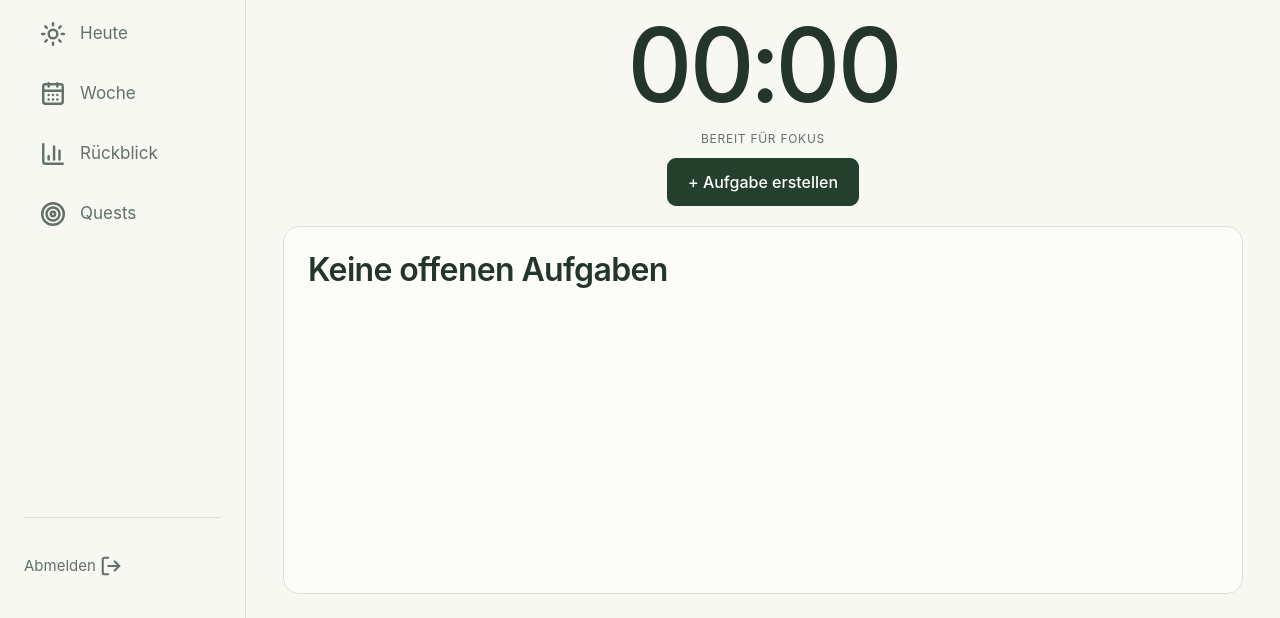
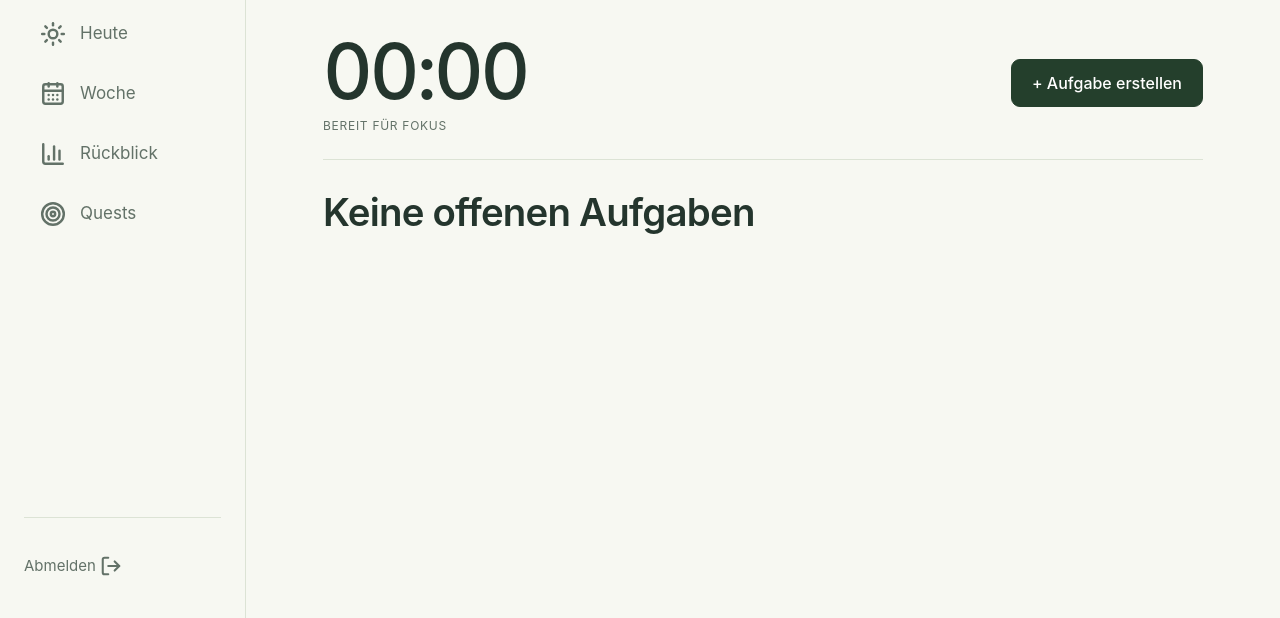
Before and after one commit to andi-0309/opdracht, a Laravel app: page / in a window 1280 px wide. Shown: the part 182-800 px from the top of the page. Run offline with Laravel 12, Linux system fonts and the light colour scheme; the visitor is signed in with stand-in values (Sample User, id 1); data that the repository does not hold is empty; parts of the project's set-up code (start-up, migrations or seed data) failed here and were passed over.

Commit message:
fix: balance focus layout with natural task height and readable typography

```diff
--- a/public/app.css
+++ b/public/app.css
@@ -393,7 +393,7 @@ progress { accent-color: var(--accent); width: 100%; height: 8px; border: none;
 .focus-toolbar { display: flex; align-items: center; justify-content: space-between; gap: 12px; padding: 20px 0 12px; flex-shrink: 0; }
 .focus-toolbar h1 { margin: 0; font-size: 18px; font-weight: 550; letter-spacing: 0; }
 .focus-toolbar .button { white-space: normal; }
-#screen[data-page="focus"] .focus-view { width: min(100%, 960px); flex: 1; min-height: 0; margin: 0 auto; padding: 12px 0 0; display: flex; flex-direction: column; gap: 20px; }
+#screen[data-page="focus"] .focus-view { width: min(100%, 880px); flex: 1; min-height: 0; margin: 0 auto; padding: clamp(12px, 4dvh, 40px) 0 0; display: flex; flex-direction: column; gap: 28px; }
 .focus-clock { flex-shrink: 0; text-align: center; display: grid; justify-items: center; gap: 10px; }
 .timer { font-variant-numeric: tabular-nums; font-size: clamp(64px, 8vw, 112px); font-weight: 450; letter-spacing: -.04em; line-height: 1.05; white-space: nowrap; }
 .timer-label { font-size: 12px; letter-spacing: .06em; color: var(--muted); margin: 0; }
@@ -401,13 +401,19 @@ progress { accent-color: var(--accent); width: 100%; height: 8px; border: none;
 .focus-controls .button { white-space: normal; }
 .focus-choose { flex-shrink: 0; width: min(100%, 540px); margin: 0 auto; font-size: 14px; }
 .focus-choose select { margin-top: 4px; }
-.focus-task { flex: 1; min-height: 0; overflow: auto; scrollbar-gutter: stable; overscroll-behavior: contain; padding: 22px 24px; border: 1px solid var(--line); border-radius: 16px; background: var(--panel); text-align: left; }
+.focus-task { flex: 0 1 auto; min-height: 0; overflow: auto; scrollbar-gutter: stable; overscroll-behavior: contain; padding: 0 8px 16px 0; text-align: left; }
 .focus-task:focus-visible { outline: 3px solid var(--accent); outline-offset: 3px; }
 .focus-task .tag { display: flex; font-size: 14px; margin: 0 0 10px; }
-.focus-task h2 { font-size: clamp(24px, 2.5vw, 34px); font-weight: 600; line-height: 1.3; letter-spacing: -.02em; margin: 0 0 18px; overflow-wrap: anywhere; max-width: 36ch; }
-.focus-notes { max-width: 70ch; font-size: 18px; line-height: 1.65; }
+.focus-task h2 { font-size: clamp(28px, 3vw, 42px); font-weight: 600; line-height: 1.3; letter-spacing: -.02em; margin: 0 0 18px; overflow-wrap: anywhere; max-width: 36ch; }
+.focus-notes { max-width: 65ch; font-size: 20px; line-height: 1.7; }
 .focus-notes p { margin-bottom: .8em; }
 .focus-notes li + li { margin-top: .35em; }
+@media (min-width: 1025px) and (min-height: 501px) {
+    .focus-clock { grid-template-columns: auto minmax(0, 1fr); align-items: center; justify-items: start; column-gap: 28px; row-gap: 4px; padding-bottom: 24px; border-bottom: 1px solid var(--line); text-align: left; }
+    .focus-clock .timer { grid-column: 1; grid-row: 1; font-size: clamp(64px, 6vw, 88px); }
+    .focus-clock .timer-label { grid-column: 1; grid-row: 2; }
+    .focus-clock .focus-controls { grid-column: 2; grid-row: 1 / 3; justify-self: end; justify-content: flex-end; }
+}
 .immersive-open .sidebar, .immersive-open .topbar, .immersive-open #pwa-notice { display: none; }
 .immersive-open .app-layout { display: block; }
 .focus-page.immersive-open .app-layout main { padding: max(12px, env(safe-area-inset-top)) max(24px, env(safe-area-inset-right)) max(16px, env(safe-area-inset-bottom)) max(24px, env(safe-area-inset-left)); }
@@ -431,9 +437,9 @@ progress { accent-color: var(--accent); width: 100%; height: 8px; border: none;
     .focus-controls .button { min-height: 44px; padding: 6px 10px; gap: 6px; font-size: 13px; line-height: 1.25; }
     .focus-choose { font-size: 13px; }
     .focus-choose select { min-height: 44px; padding: 6px 10px; margin-top: 2px; font-size: 16px; }
-    .focus-task { padding: 16px; border-radius: 12px; }
-    .focus-task h2 { font-size: 23px; margin-bottom: 12px; }
-    .focus-notes { font-size: 16px; line-height: 1.6; }
+    .focus-task { padding: 8px 4px 12px 0; }
+    .focus-task h2 { font-size: 26px; margin-bottom: 12px; }
+    .focus-notes { font-size: 17px; line-height: 1.6; }
     .focus-page .notice { flex-shrink: 0; font-size: 12px; line-height: 1.3; margin: 4px 0; padding: 6px 8px; max-height: 12dvh; overflow: auto; }
     .focus-page.immersive-open .sidebar { display: none; }
     .focus-page.immersive-open .app-layout main { padding: max(8px, env(safe-area-inset-top)) max(14px, env(safe-area-inset-right)) max(8px, env(safe-area-inset-bottom)) max(14px, env(safe-area-inset-left)); }
@@ -446,5 +452,5 @@ progress { accent-color: var(--accent); width: 100%; height: 8px; border: none;
     .focus-page #screen .focus-view { gap: 6px; }
     .focus-page .focus-choose { display: flex; align-items: center; gap: 8px; width: 100%; }
     .focus-page .focus-choose select { margin: 0; min-width: 0; flex: 1; }
-    .focus-page .focus-task { padding: 12px 16px; }
+    .focus-page .focus-task { padding: 6px 4px 8px 0; }
 }
--- a/public/app.js
+++ b/public/app.js
@@ -619,7 +619,7 @@ function pwaError(error) {
     output.hidden = false;
 }
 if ('serviceWorker' in navigator) {
-    navigator.serviceWorker.register('/sw.js?v=14').then(registration => {
+    navigator.serviceWorker.register('/sw.js?v=15').then(registration => {
         const watch = () => {
             const worker = registration.installing;
             worker?.addEventListener('statechange', () => {
--- a/public/sw.js
+++ b/public/sw.js
@@ -1,7 +1,7 @@
 'use strict';
-const CACHE = 'opdracht-static-v14';
+const CACHE = 'opdracht-static-v15';
 const OFFLINE_URL = '/offline.html?v=5';
-const ASSETS = [OFFLINE_URL, '/icons/ui.svg?v=6', '/app.css?v=14', '/app.js?v=14', '/theme.js?v=6', '/icons/icon.svg?v=5', '/icons/icon-192.png?v=5', '/icons/icon-512.png?v=5', '/icons/apple-touch-icon.png?v=5', '/manifest.webmanifest?v=5'];
+const ASSETS = [OFFLINE_URL, '/icons/ui.svg?v=6', '/app.css?v=15', '/app.js?v=15', '/theme.js?v=6', '/icons/icon.svg?v=5', '/icons/icon-192.png?v=5', '/icons/icon-512.png?v=5', '/icons/apple-touch-icon.png?v=5', '/manifest.webmanifest?v=5'];
 self.addEventListener('install', event => {
     event.waitUntil(caches.open(CACHE).then(cache => cache.addAll(ASSETS.map(url => new Request(url, {cache: 'reload'})))).then(() => self.skipWaiting()));
 });
--- a/resources/views/app.blade.php
+++ b/resources/views/app.blade.php
@@ -10,8 +10,8 @@
     <link rel="icon" href="/icons/icon.svg?v=5" type="image/svg+xml">
     <link rel="apple-touch-icon" href="/icons/apple-touch-icon.png?v=5">
     <script src="/theme.js?v=6"></script>
-    <link rel="stylesheet" href="/app.css?v=14">
-    <script src="/app.js?v=14" defer></script>
+    <link rel="stylesheet" href="/app.css?v=15">
+    <script src="/app.js?v=15" defer></script>
     <title>Opdracht</title>
 </head>
 <body>
--- a/resources/views/login.blade.php
+++ b/resources/views/login.blade.php
@@ -1,6 +1,6 @@
 <!doctype html>
 <html lang="de">
-<head><meta charset="utf-8"><meta name="viewport" content="width=device-width, initial-scale=1, viewport-fit=cover"><meta name="theme-color" content="#f7f8f2"><link rel="manifest" href="/manifest.webmanifest?v=5"><link rel="icon" href="/icons/icon.svg?v=5" type="image/svg+xml"><link rel="apple-touch-icon" href="/icons/apple-touch-icon.png?v=5"><script src="/theme.js?v=6"></script><link rel="stylesheet" href="/app.css?v=14"><title>Anmelden · Opdracht</title></head>
+<head><meta charset="utf-8"><meta name="viewport" content="width=device-width, initial-scale=1, viewport-fit=cover"><meta name="theme-color" content="#f7f8f2"><link rel="manifest" href="/manifest.webmanifest?v=5"><link rel="icon" href="/icons/icon.svg?v=5" type="image/svg+xml"><link rel="apple-touch-icon" href="/icons/apple-touch-icon.png?v=5"><script src="/theme.js?v=6"></script><link rel="stylesheet" href="/app.css?v=15"><title>Anmelden · Opdracht</title></head>
 <body class="login-body"><main class="login-wrap"><a class="brand" href="/"><span class="brand-mark">o</span>opdracht<span class="brand-dot">.</span></a><div class="login-card"><h1>Anmelden</h1>
 @if(session('status'))<p class="notice">{{ session('status') }}</p>@endif
 @if($errors->any())<p class="form-error" role="alert">{{ $errors->first() }}</p>@endif
@@ -10,5 +10,5 @@
 @if(config('oidc.local_login', true))
 <form action="/login" method="post">@csrf<label>E-Mail<input type="email" name="email" value="{{ old('email') }}" autocomplete="username" required autofocus></label><label>Passwort<input type="password" name="password" autocomplete="current-password" required></label><label class="check-label"><input type="checkbox" name="remember" value="1"> Angemeldet bleiben</label><button type="submit" class="button primary wide">Anmelden <span aria-hidden="true">↗</span></button></form>
 @endif
-</div></main><script>if ('serviceWorker' in navigator) navigator.serviceWorker.register('/sw.js?v=14').catch(error => console.error('Opdracht service worker:', error));</script></body>
+</div></main><script>if ('serviceWorker' in navigator) navigator.serviceWorker.register('/sw.js?v=15').catch(error => console.error('Opdracht service worker:', error));</script></body>
 </html>
```
Also changed, not shown: tests/Unit/ui.test.mjs (+5 -5 lines).
